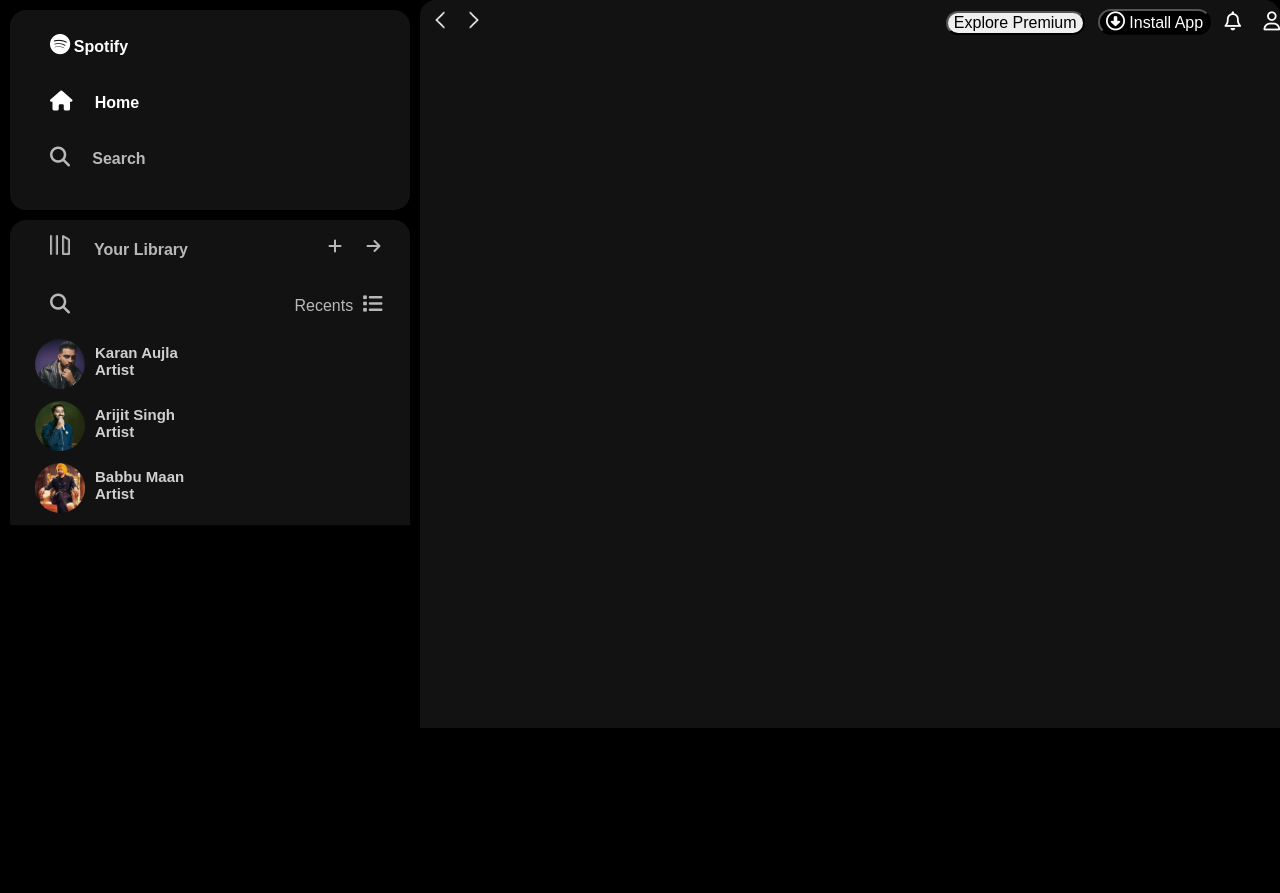
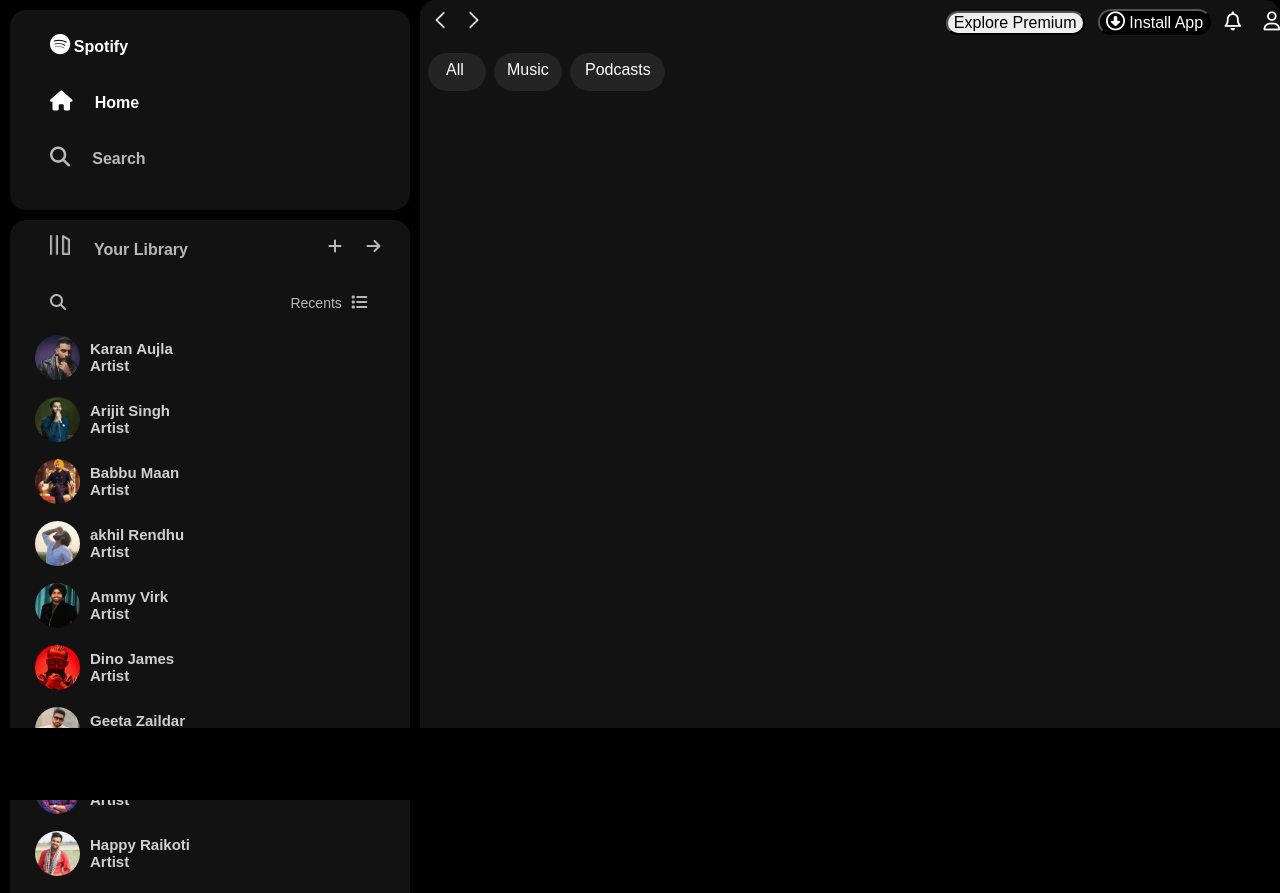
Before and after one commit to kapilmighani/SPOTIFY_CLONE, a plain HTML site: page index.html in a window 1280 px wide. Before the commit the page ends 800 px from the top, so only its background shows below. Drawn offline with Linux system fonts and the light colour scheme.

Commit message:
Set the sildebar and set sticky nav second (all , music,podcasts

```diff
--- a/index.css
+++ b/index.css
@@ -131,7 +131,11 @@ a{
 }
 .nav-library-search i{
     opacity: 0.7;
-    font-size: 20px;
+    font-size: 16px;
+}
+.nav-library-search a{
+    opacity: 0.7;
+    font-size: 14px;
 }
 .nav-library-search i:hover{
     opacity: 1;
@@ -140,8 +144,6 @@ a{
 }
 .nav-library-search{
     background-color: #121212;
-    padding-top: 0px;
-    margin-top: 0px;
 }
 #re{
     padding-left: 40px;
@@ -153,7 +155,7 @@ a{
 }
 #Recents{
     padding-left: 100px;
-    font-weight: 500;
+    font-weight: 400;
 }
 .your-library img{
     padding-left: 40px;
@@ -167,12 +169,16 @@ a{
 .you-list{
     background-color: #121212;
 }
+.you-list:hover{
+    overflow: auto;
+    transition: all 2s linear;
+}
 .nav-library-search{
     margin-bottom: 20px;
 }
 .karan-img img{
-    height: 50px;
-    width: 50px;
+    height: 45px;
+    width: 45px;
     border-radius: 50px;
     margin-left: 25px;
 }
@@ -186,6 +192,7 @@ a{
     height: 175px;
     width: 100%;
     background-color: #121212;
+
 }
 .name{
     padding-left: 10px;
@@ -194,8 +201,15 @@ a{
     font-size: 15px;
     opacity: 0.8;
 }
+.you-list::-webkit-scrollbar {
+    width: 16px;
+}
+.you-list::-webkit-scrollbar-thumb {
+    background-color: #2a2727;
+    border-radius: 10px;
+}
 /*************************/
-.stiky-nav{
+.stiky-nav-first{
     display: flex;
     justify-content: space-between;
     background-color: #121212;
@@ -228,3 +242,35 @@ a{
         display: none;
     }
 }
+.stiky-nav-second{
+    display: flex;
+}
+.all{
+    height: 30px;
+    width: 40px;
+    margin: 10px 0 0 8px;
+    background-color: rgb(36, 36, 36);;
+    border-radius: 40px;
+    padding: 8px 0 0 18px;
+}
+.music{
+    height: 30px;
+    width: 55px;
+    margin: 10px 0 0 8px;
+    background-color: rgb(36, 36, 36);
+    border-radius: 40px;
+    padding: 8px 0 0 13px;
+}
+.Podcasts{
+    height: 30px;
+    width: 80px;
+    margin: 10px 0 0 8px;
+    background-color: rgb(36, 36, 36);
+    border-radius: 40px;
+    padding: 8px 0 0 15px;
+}
+.se:hover{
+    background-color: white;
+    color: black;
+    transition: all 0.3s linear;
+}
--- a/index.html
+++ b/index.html
@@ -81,12 +81,67 @@
                   Artist
                 </div>
               </div>
+              <div class="karan">
+                <div class="karan-img">
+                  <img src="./assets/akhilrendhu.jpeg" alt="">
+                </div>
+                <div class="name">
+                  akhil Rendhu <br>
+                  Artist
+                </div>
+              </div>
+              <div class="karan">
+                <div class="karan-img">
+                  <img src="./assets/ammyvirk.jpeg" alt="">
+                </div>
+                <div class="name">
+                  Ammy Virk<br>
+                  Artist
+                </div>
+              </div>
+              <div class="karan">
+                <div class="karan-img">
+                  <img src="./assets/dinojames.jpeg" alt="">
+                </div>
+                <div class="name">
+                  Dino James<br>
+                  Artist
+                </div>
+              </div>
+              <div class="karan">
+                <div class="karan-img">
+                  <img src="./assets/geetazaildar.jpeg" alt="">
+                </div>
+                <div class="name">
+                  Geeta Zaildar<br>
+                  Artist
+                </div>
+              </div>
+              <div class="karan">
+                <div class="karan-img">
+                  <img src="./assets/gurnambhullar.jpeg" alt="">
+                </div>
+                <div class="name">
+                  Gurnam Bhullar<br>
+                  Artist
+                </div>
+              </div>
+              <div class="karan">
+                <div class="karan-img">
+                  <img src="./assets/happyraikoti.jpeg" alt="">
+                </div>
+                <div class="name">
+                  Happy Raikoti<br>
+                  Artist
+                </div>
+              </div>
             </div>
           </div>
         </div>
       </div>
       <div class="main-content">
         <div class="stiky-nav">
+          <div class="stiky-nav-first">
             <div class="rightleft">
               <img src="./assets/backward_icon.png" alt="">
               <img class="hide" src="./assets/forward_icon.png" alt="">
@@ -102,7 +157,20 @@
               <i class="fa-regular fa-user"></i>
             </div>
           </div>
-        <div class="content"></div>
+          <div class="stiky-nav-second">
+            <div class="all se">
+              <span class="LegacyChipInner__ChipInnerComponent-sc-1qguixk-0 epDbBe">All</span>
+            </div>
+            <div class="music se">
+              <span class="LegacyChipInner__ChipInnerComponent-sc-1qguixk-0 jjoaNN encore-inverted-light-set">Music</span>
+            </div>
+            <div class="Podcasts se">
+              <span class="LegacyChipInner__ChipInnerComponent-sc-1qguixk-0 epDbBe">Podcasts</span>
+            </div>
+          </div>
+        </div>
+        <div class="content">
+        </div>
       </div>
       <div class="music-player"></div>
     </div>
```
Lines whose indentation alone changed are shown as unchanged.
